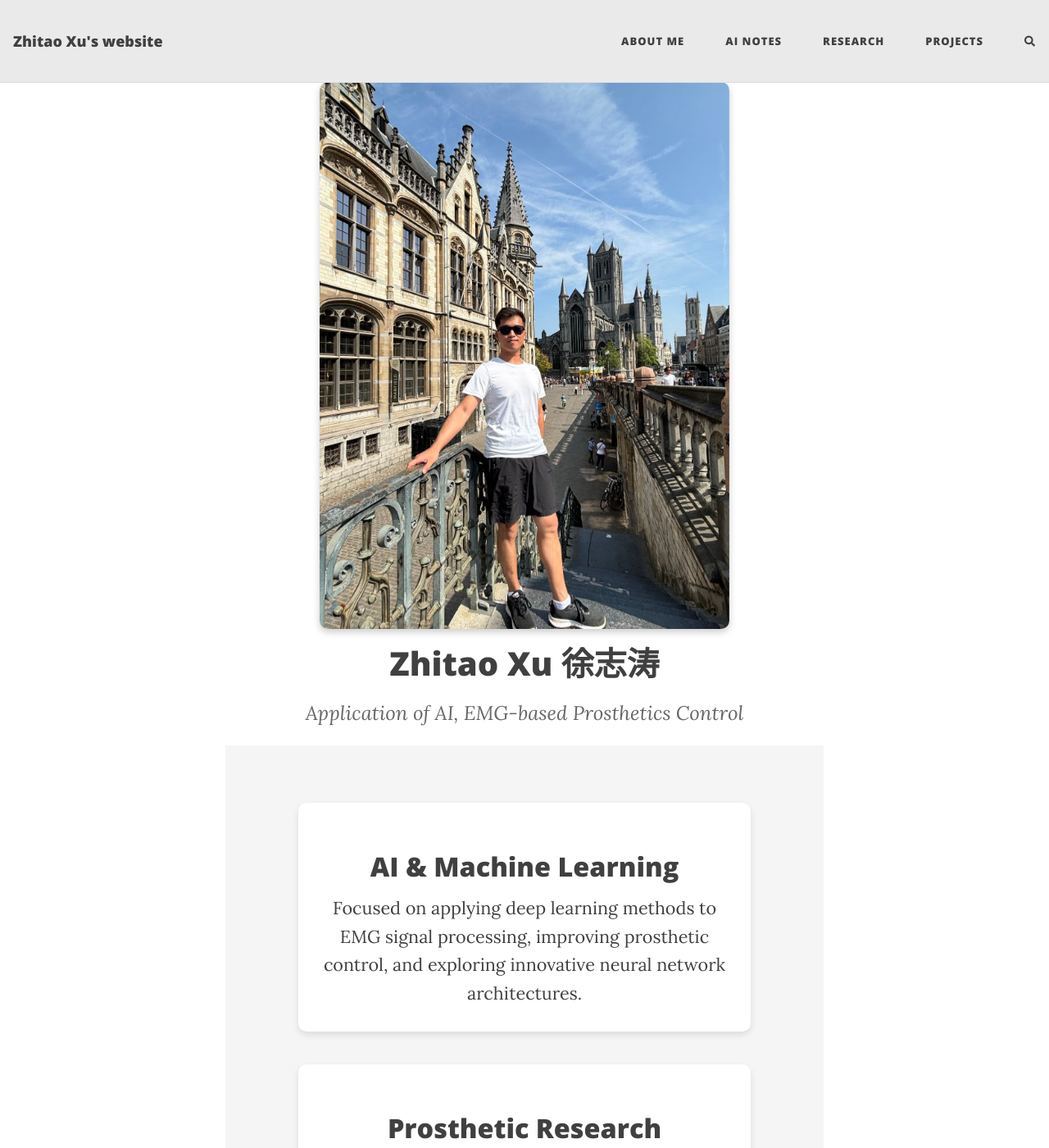
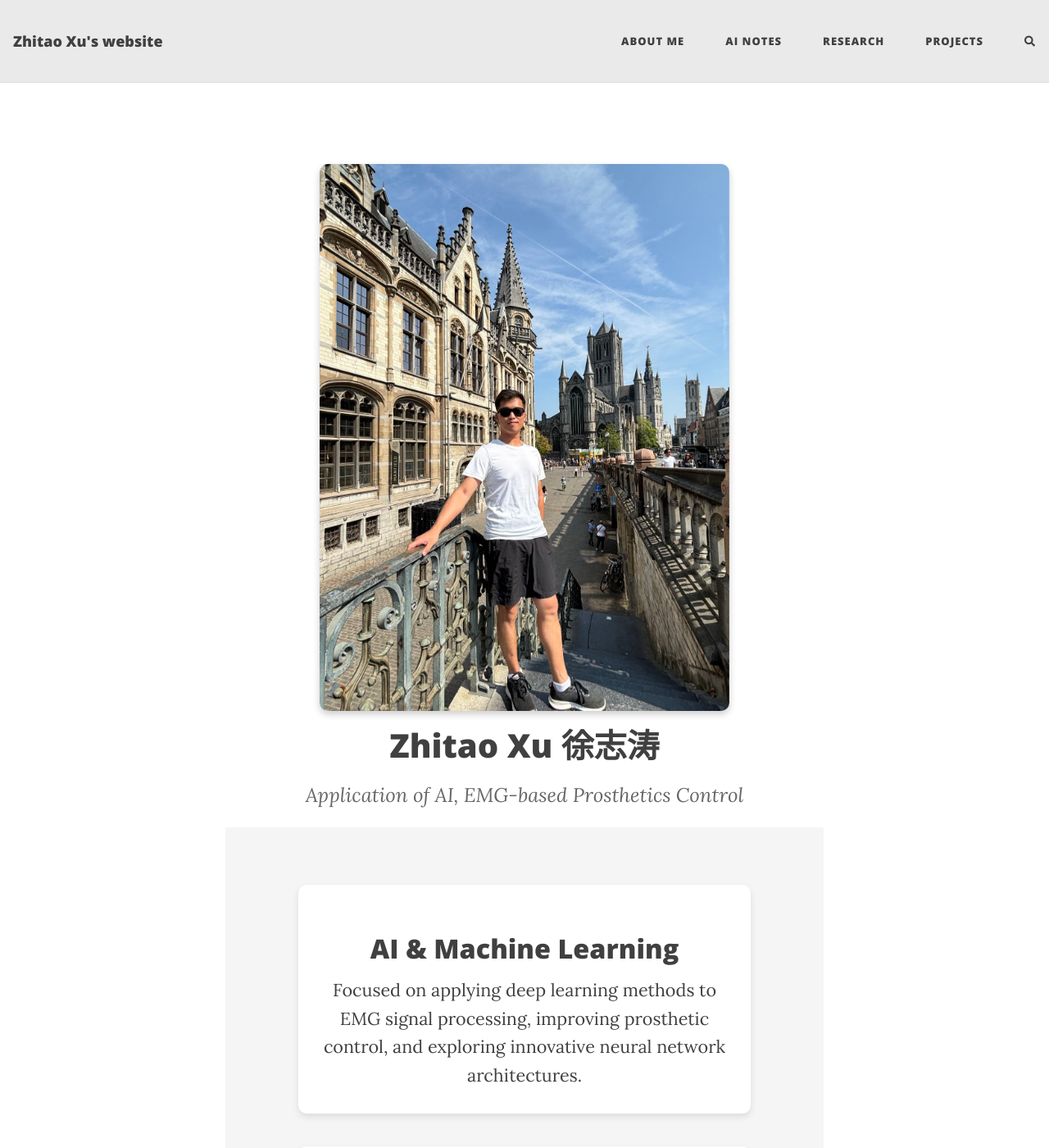
Before and after one commit to HerrXu01/herrxu01.github.io, a Jekyll site: the page built from index.html, in a window 1280 px wide and 1400 px high. Shown: the whole window at 82% size. Built offline with Jekyll 4.4.1, drawn with Linux system fonts in a browser that asks for light colours; the list of posts is cut into pages by our own code; comment, search, counter and statistics services are not loaded.

Commit message:
adjust photo distance to top

```diff
--- a/assets/css/beautifuljekyll.css
+++ b/assets/css/beautifuljekyll.css
@@ -1285,7 +1285,7 @@ footer .social-network-links a::before {
 
 /* 调整顶部容器的间距 */
 .intro-header {
-  margin-top: 50px; /* 减少顶部的空白距离 */
+  margin-top: 100px; /* 减少顶部的空白距离 */
 }
 
 .profile-photo-container img {
```
